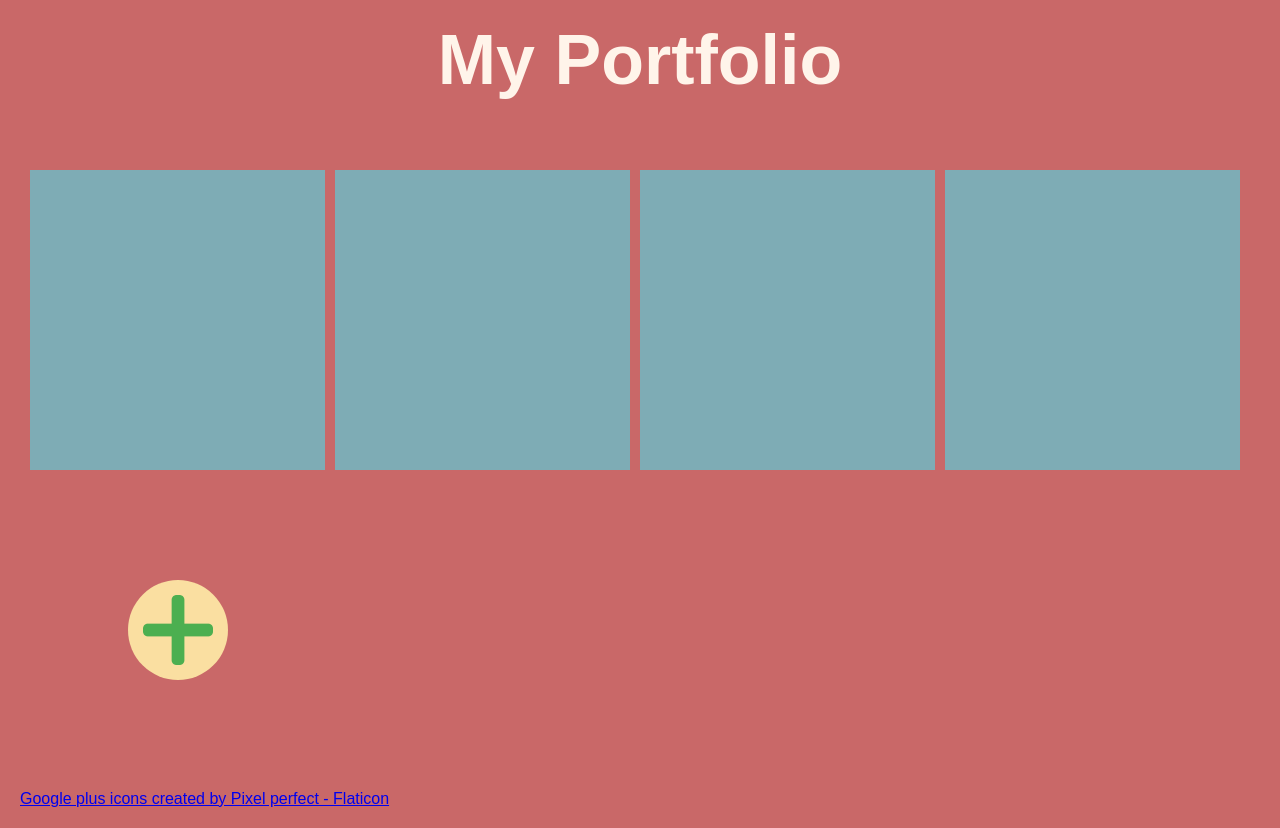
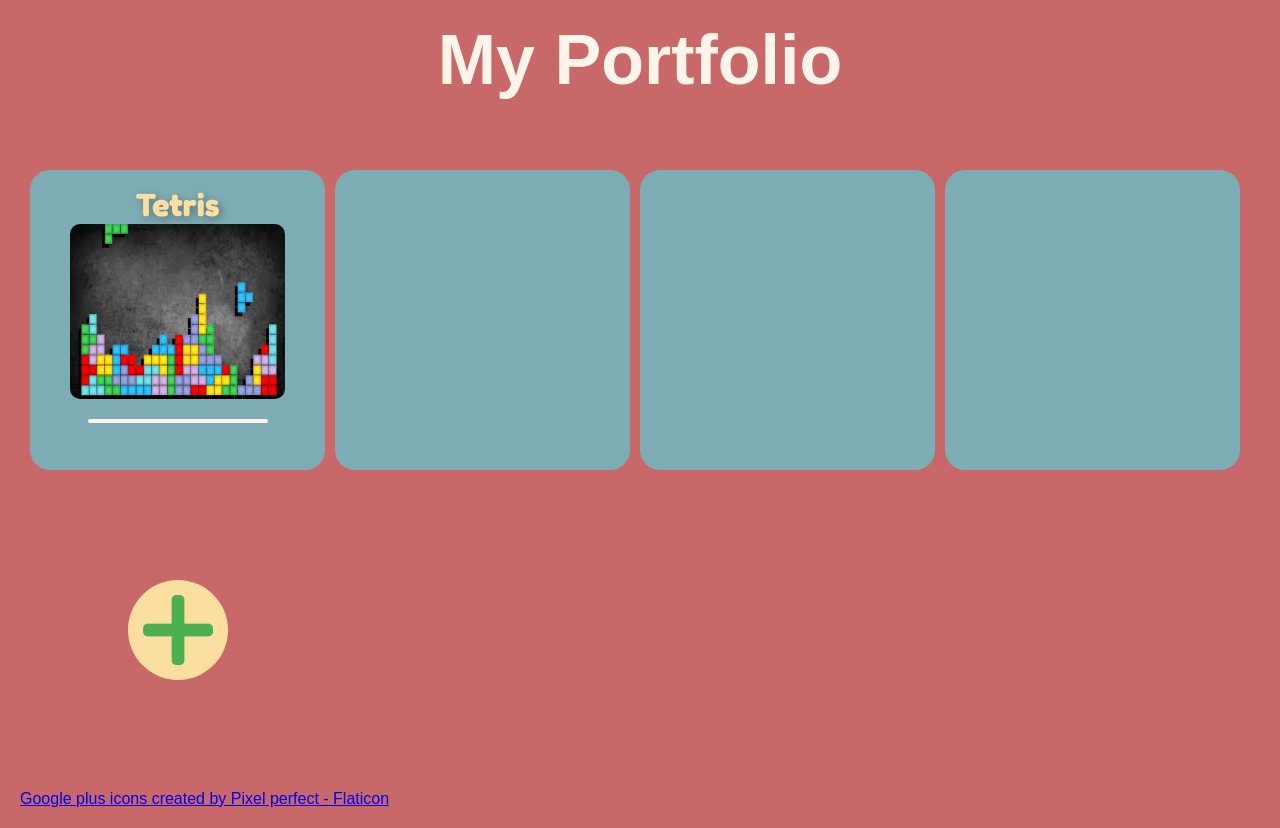
Before and after one commit to Jamjam15/Portfolio-2, a plain HTML site: page index.html in a window 1280 px wide. Drawn offline with Linux system fonts and the light colour scheme.

Commit message:
Editing the design for the box

```diff
--- a/index.html
+++ b/index.html
@@ -4,8 +4,14 @@
     <meta charset="UTF-8">
     <meta name="viewport" content="width=device-width, initial-scale=1.0">
 
+    <!-- Fredoka Font -->
+    <link rel="preconnect" href="https://fonts.googleapis.com">
+    <link rel="preconnect" href="https://fonts.gstatic.com" crossorigin>
+    <link href="https://fonts.googleapis.com/css2?family=Fredoka:wght@300..700&display=swap" rel="stylesheet">
+
     <!-- Website Title -->
     <title>My Portfolio</title>
+
     <!-- CSS File -->
     <link rel="stylesheet" href="style.css">
 </head>
@@ -19,7 +25,11 @@
 
     <!-- Works -->
     <div class="container">
-        <div class="box"></div>
+        <div class="box">
+            <h1>Tetris</h1>
+            <img src="./images/tetris.jfif" alt="">
+            <div class="line"></div>
+        </div>
         <div class="box"></div>
         <div class="box"></div>
         <div class="box"></div>
--- a/style.css
+++ b/style.css
@@ -30,14 +30,23 @@ body{
     flex-wrap: wrap;
 }
 
+
+/* Boxes */
 .box{
     background-color: #7EACB5;
     height: 300px;
     min-width: 200px;
     max-width: 338px;
     flex: 0 1 calc(25% - 10px);
+    padding: 15px;
+    display: flex;
+    flex-direction: column;
+    align-items: center;
+    border-radius: 20px;
 }
 
+
+/* Button */
 .button{
     display: flex;
     align-items: center;
@@ -67,9 +76,34 @@ button:active{
 }
 
 
+
+/* Responsiveness */
 @media (max-width: 768px){
     .box, .button{
         flex: 1 1 100%;
         max-width: 100%;
     }
 }
+
+
+/* Music Player Design */
+.box h1{
+    font-family: Fredoka;
+    color: #FADFA1;
+    font-weight: bold;
+    text-shadow: 3px 3px 10px rgba(0, 0, 0, 0.3);
+}
+
+.box img{
+    width: 214.5px;
+    height: 175.2px;
+    border-radius: 10px;
+    margin-bottom: 20px;
+}
+
+.box .line{
+    width: 180px;
+    background-color: #FFF4EA;
+    height: 4px;
+    border-radius: 10px;
+}
```
Also changed, not shown: images/tetris.jfif (added).
